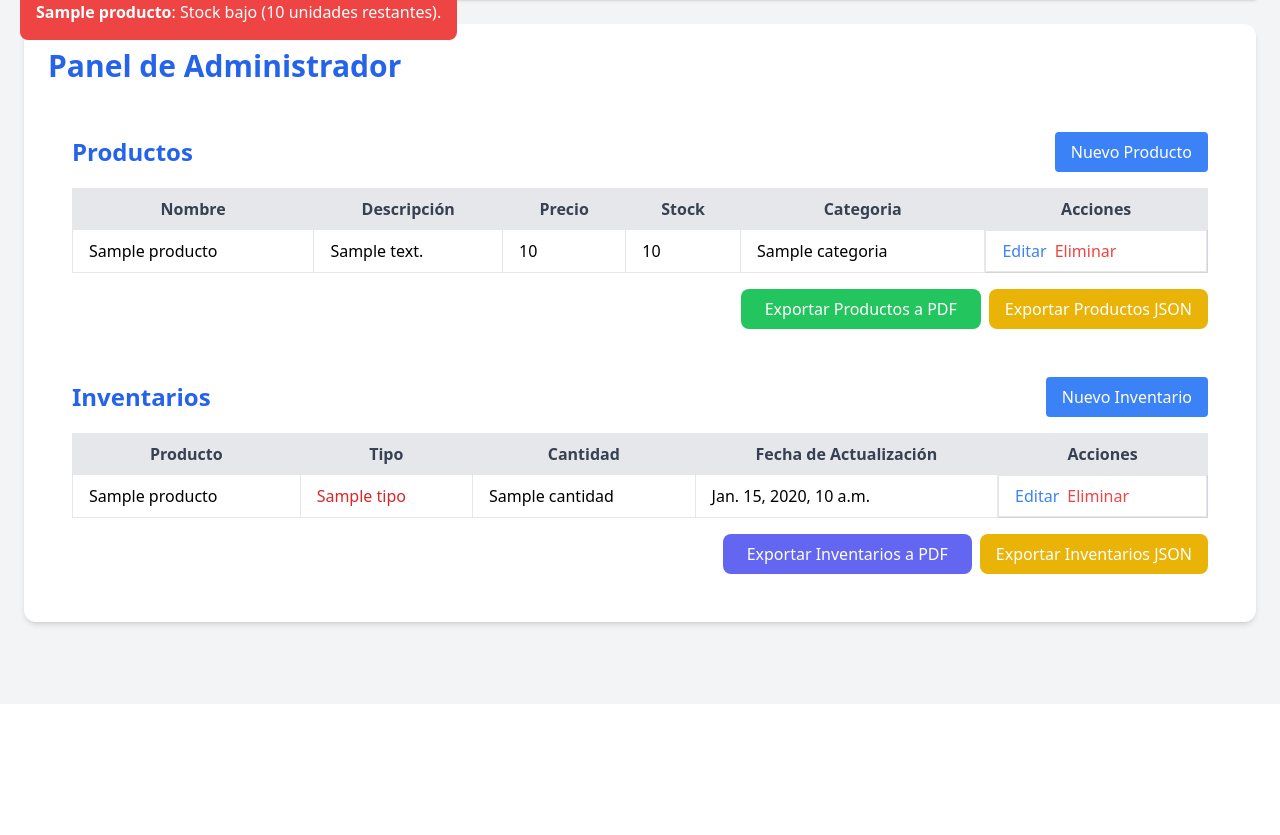
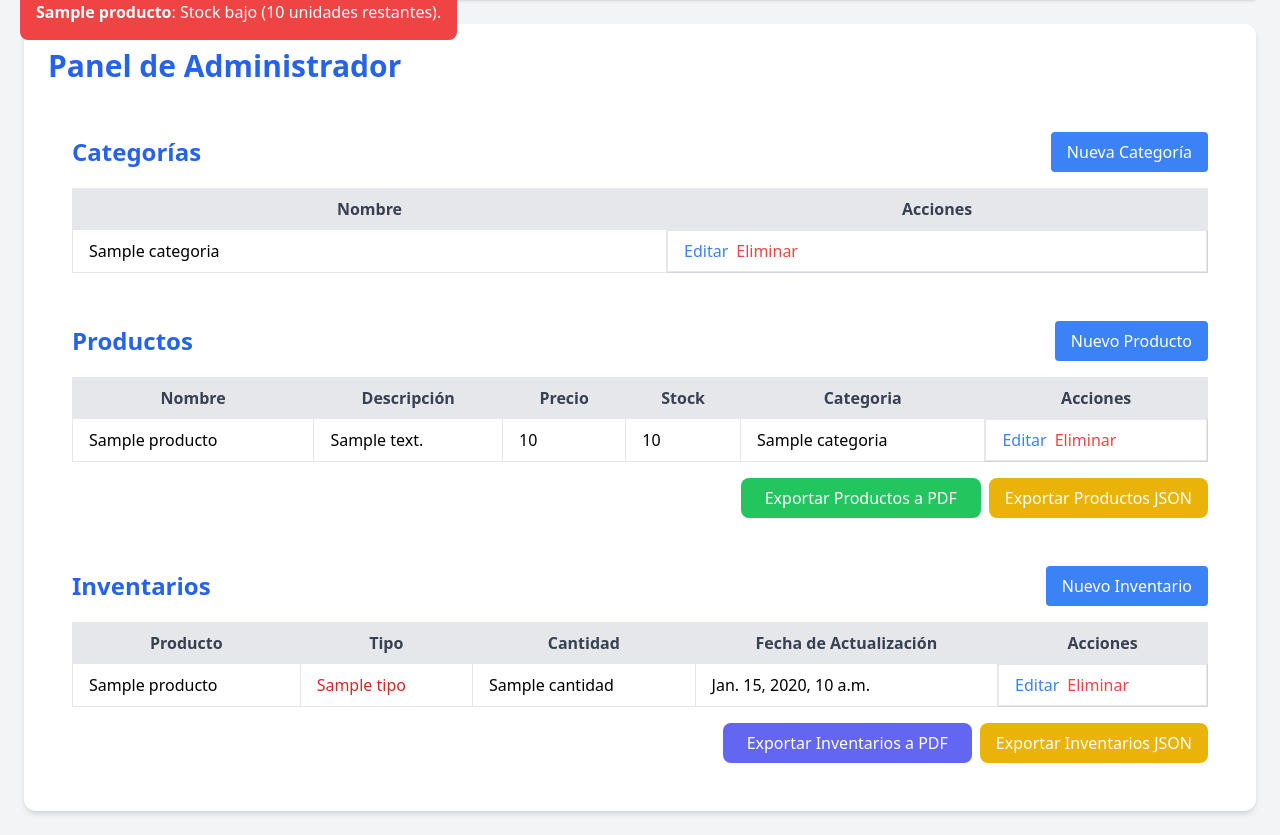
Before and after one commit to santiagorevuelta/tendenciastda2025_3, a Django app: template templates/admin_dashboard.html in a window 1280 px wide. Shown: the part 96-931 px from the top of the page. Before the commit the page ends 727 px from the top, so only its background shows below. Run offline with Django 3.2, Linux system fonts and the light colour scheme; the template is opened without the code that fills it: most values are stand-ins (such as "Sample title", 1, 10 or a date in 2020); some libraries are stand-ins or nearby versions.

Commit message:
add: categorias

```diff
--- a/templates/admin_dashboard.html
+++ b/templates/admin_dashboard.html
@@ -22,6 +22,7 @@
 </header>
 <div class="mx-auto bg-white p-6 rounded-xl shadow-md">
     <h1 class="text-3xl font-bold text-blue-600 mb-6">Panel de Administrador</h1>
+    {% include "categorias.html" %}
     {% include "productos.html" %}
     {% include "inventarios.html" %}
     {% include "notify.html" %}
--- /dev/null
+++ b/templates/categorias.html
@@ -0,0 +1,118 @@
+<div class="mx-auto bg-white p-6">
+    <div class="flex justify-between items-center mb-4">
+        <h1 class="text-2xl font-bold text-blue-600">Categorías</h1>
+        <button class="bg-blue-500 text-white px-4 py-2 rounded hover:bg-blue-600" onclick="abrirModalCategoria()">
+            Nueva Categoría
+        </button>
+    </div>
+
+    <table class="min-w-full table-auto border border-gray-300">
+        <thead class="bg-gray-200 text-gray-700">
+        <tr>
+            <th class="px-4 py-2 border">Nombre</th>
+            <th class="px-4 py-2 border">Acciones</th>
+        </tr>
+        </thead>
+        <tbody id="tabla-categorias">
+        {% for categoria in categorias %}
+        <tr class="hover:bg-gray-100">
+            <td class="px-4 py-2 border">{{ categoria.nombre }}</td>
+            <td class="px-4 py-2 border flex gap-2">
+                <button class="text-blue-500 hover:underline" onclick="abrirModalCategoria({{categoria.id}})">Editar</button>
+                <button class="text-red-500 hover:underline" onclick="eliminarCategoria({{categoria.id}})">Eliminar</button>
+            </td>
+        </tr>
+        {% endfor %}
+        </tbody>
+    </table>
+</div>
+
+<!-- Modal Categoría -->
+<div class="fixed inset-0 bg-black bg-opacity-50 flex items-center justify-center hidden" id="modalCategoria">
+    <div class="bg-white p-6 rounded-lg shadow-lg w-full max-w-md relative">
+        <h2 class="text-xl font-bold mb-4" id="titulo-modal-categoria">Nueva Categoría</h2>
+        <form id="formCategoria">
+            <input id="categoriaId" type="hidden">
+            <input class="w-full mb-3 p-2 border rounded" id="nombreCategoria" placeholder="Nombre" required type="text">
+            <div class="flex justify-end space-x-2">
+                <button class="px-4 py-2 bg-gray-300 rounded hover:bg-gray-400" onclick="cerrarModalCategoria()" type="button">
+                    Cancelar
+                </button>
+                <button class="px-4 py-2 bg-blue-500 text-white rounded hover:bg-blue-600" type="submit">Guardar</button>
+            </div>
+        </form>
+    </div>
+</div>
+
+<script>
+    const API_CATEGORIAS = "/api/categorias/";
+
+    async function abrirModalCategoria(id = null) {
+        await refreshToken();
+        const token = sessionStorage.getItem("accessToken");
+        document.getElementById('formCategoria').reset();
+        document.getElementById('categoriaId').value = '';
+        document.getElementById('titulo-modal-categoria').textContent = id ? "Editar Categoría" : "Nueva Categoría";
+
+        if (id) {
+            fetch(API_CATEGORIAS + id + '/', {
+                method: 'GET',
+                headers: {
+                    "Authorization": `Bearer ${token}`,
+                    'X-CSRFToken': getCookie('csrftoken')
+                }
+            })
+            .then(res => res.json())
+            .then(data => {
+                document.getElementById('categoriaId').value = data.id;
+                document.getElementById('nombreCategoria').value = data.nombre;
+            });
+        }
+
+        document.getElementById('modalCategoria').classList.remove('hidden');
+    }
+
+    function cerrarModalCategoria() {
+        document.getElementById('modalCategoria').classList.add('hidden');
+    }
+
+    document.getElementById('formCategoria').addEventListener('submit', async function (e) {
+        e.preventDefault();
+        await refreshToken();
+        const token = sessionStorage.getItem("accessToken");
+        const id = document.getElementById('categoriaId').value;
+        const data = {
+            nombre: document.getElementById('nombreCategoria').value
+        };
+
+        fetch(API_CATEGORIAS + (id ? `${id}/` : ''), {
+            method: id ? 'PUT' : 'POST',
+            headers: {
+                'Content-Type': 'application/json',
+                "Authorization": `Bearer ${token}`,
+                'X-CSRFToken': getCookie('csrftoken')
+            },
+            body: JSON.stringify(data)
+        }).then(res => res.json())
+          .then(res => {
+              if(res.id){
+                  cerrarModalCategoria();
+                  window.location.reload();
+              }
+          });
+    });
+
+    async function eliminarCategoria(id) {
+        if (confirm("¿Seguro que deseas eliminar esta categoría?")) {
+            await refreshToken();
+            const token = sessionStorage.getItem("accessToken");
+            fetch(API_CATEGORIAS + id + '/', {
+                method: 'DELETE',
+                headers: {
+                    "Authorization": `Bearer ${token}`,
+                    'X-CSRFToken': getCookie('csrftoken')
+                }
+            }).then(() => window.location.reload());
+        }
+    }
+</script>
```
